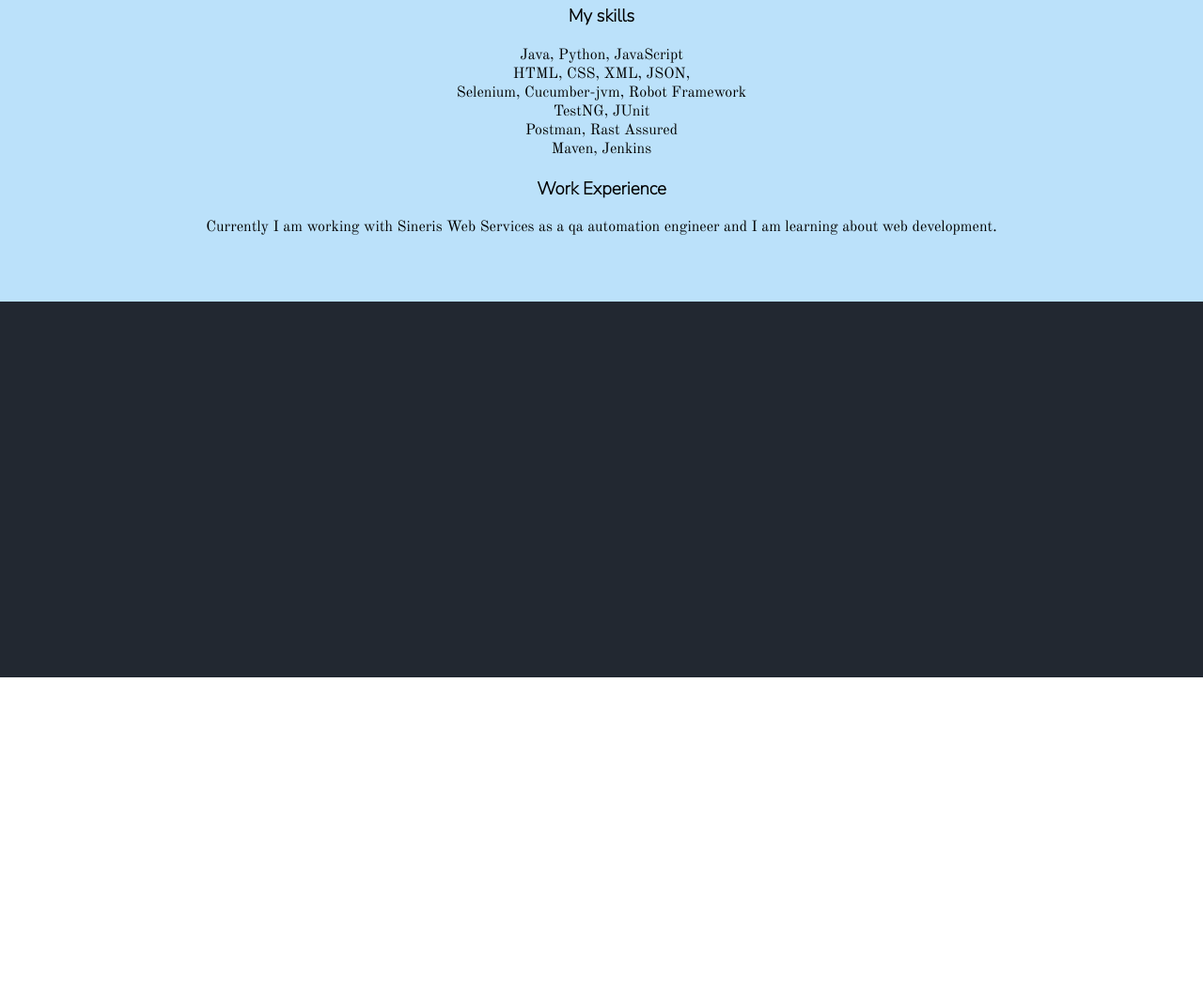
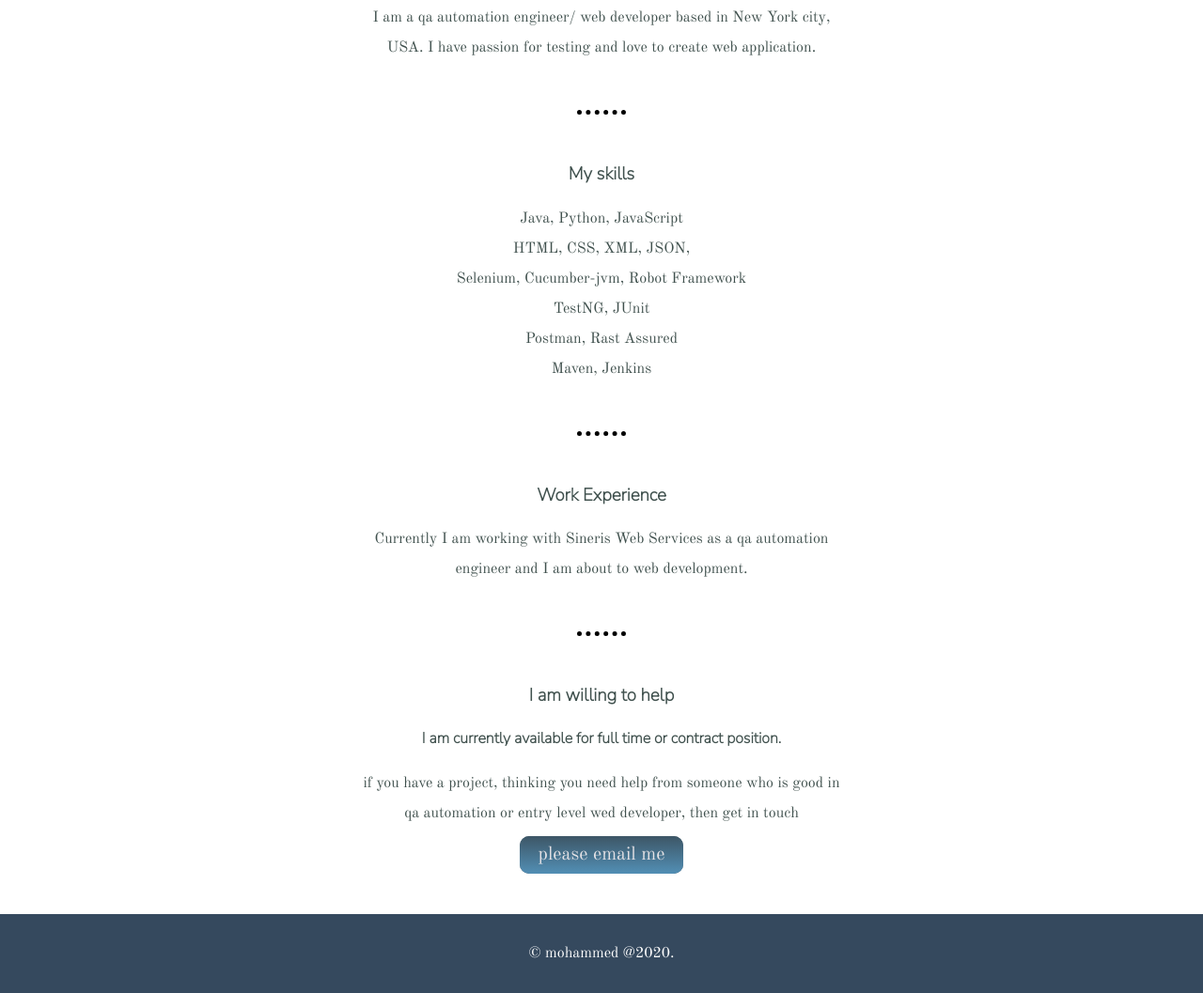
Before and after one commit to MohammedTarafdar/WebDevelopment, a plain HTML site: page MySite/index.html in a window 1280 px wide. Shown: the part 598-1655 px from the top of the page at 94% size. Before the commit the page ends 1319 px from the top, so only its background shows below. Drawn offline with nearby package versions, Linux system fonts and the light colour scheme.

Commit message:
Secomd commit with css

```diff
--- a/MySite/css/styles.css
+++ b/MySite/css/styles.css
@@ -1,30 +1,60 @@
 body{
+  color: #40514E;
+  font-family: 'Old Standard TT', serif;
+  text-align: center;
   margin: 0;
-  text-align: center;
-  font-family: 'Old Standard TT', serif;
+
 }
 
 
 h1{
-  margin-top: 0;
+  color: #1f4068;
   font-family: 'Sacramento', cursive;
+  font-size: 4rem;
+  margin: 50px auto 0 auto;
 }
 
 h2{
   font-family: 'Nunito Sans', sans-serif;
+  font-size: 2rem;
 }
 
 h3{
+
+  font-family: 'Nunito Sans', sans-serif;
+
+}
+
+h4{
   font-family: 'Nunito Sans', sans-serif;
 }
 
+p{
+  line-height: 2rem;
+}
 
+
+hr{
+  border-style: none;
+  border-top-style: dotted;
+  border-color: black;
+  border-width: 5px;
+  margin: 50px auto;
+  width: 10%;
+
+}
+
+footer{
+  background-color: #35495e;
+  color: white;
+  padding: 10px;
+}
 
 .top-container{
   background-color: #ebecf1;
   position: relative;
   padding-top: 100px;
-  height: 400px;
+
 
 }
 
@@ -43,34 +73,53 @@ h3{
 }
 
 .top-mountain{
-  position: absolute;
-  right: 460px;
-  top: 180px;
+
 
 }
 
 .middle-mountain{
-  position: absolute;
+
 
 }
 
 .bottom-mountain{
-  position: absolute;
-  left: 670px;
-  bottom: 100px;
+
 }
 
 .middle-container{
-  margin-top: 0;
-  background-color: #bbe1fa;
-  width: 100%;
-  height: 400px;
+  margin: 50px auto;
+  width: 40%
+}
+
+.bottom-container{
+  margin: auto;
+  width: 50%
 
 }
 
-.bottom-container{
-  background-color: #222831;
-  width: 100%;
-  height: 400px;
+.btn {
+  background: #3d5666;
+  background-image: -webkit-linear-gradient(top, #3d5666, #528fb5);
+  background-image: -moz-linear-gradient(top, #3d5666, #528fb5);
+  background-image: -ms-linear-gradient(top, #3d5666, #528fb5);
+  background-image: -o-linear-gradient(top, #3d5666, #528fb5);
+  background-image: linear-gradient(to bottom, #3d5666, #528fb5);
+  -webkit-border-radius: 10;
+  -moz-border-radius: 10;
+  border-radius: 10px;
+  font-family: 'Old Standard TT', serif;
+  color: #e6e3e6;
+  font-size: 20px;
+  padding: 10px 20px 10px 20px;
+  text-decoration: none;
+}
 
+.btn:hover {
+  background: #3cb0fd;
+  background-image: -webkit-linear-gradient(top, #3cb0fd, #3498db);
+  background-image: -moz-linear-gradient(top, #3cb0fd, #3498db);
+  background-image: -ms-linear-gradient(top, #3cb0fd, #3498db);
+  background-image: -o-linear-gradient(top, #3cb0fd, #3498db);
+  background-image: linear-gradient(to bottom, #3cb0fd, #3498db);
+  text-decoration: none;
 }
--- a/MySite/index.html
+++ b/MySite/index.html
@@ -11,7 +11,7 @@
     <div class="top-container">
       <img class="top-cloud" src="images/cloud.png" alt="cloud-image">
       <h1>I'm Mohammed</h1>
-      <p>qa automation engineer and web developer</p>
+      <h2 class="sun-head">qa automation engineer and web developer</h2>
       <img class="bottom-cloud" src="images/cloud.png" alt="cloud-image">
       <img class="top-mountain" src="images/mountain.png" alt="mountain-image">
       <img class="middle-mountain" src="images/mountain.png" alt="mountain-image">
@@ -22,17 +22,24 @@
       <h3>Hello</h3>
       <p>I am a qa automation engineer/ web developer based in New York city, USA. I have passion for testing and love
        to create web application.</p>
+       <hr>
        <h3>My skills</h3>
        <p>Java, Python, JavaScript <br> HTML, CSS, XML, JSON, <br> Selenium, Cucumber-jvm, Robot Framework <br> TestNG, JUnit
          <br> Postman, Rast Assured <br> Maven, Jenkins </p>
+         <hr>
        <h3>Work Experience</h3>
-      <p>Currently I am working with Sineris Web Services as a qa automation engineer and I am learning about web development.</p>
-
-    </div>
-
-    <div class="bottom-container">
+      <p>Currently I am working with Sineris Web Services as a qa automation engineer and I am about to web development.</p>
+      <hr>
+      <h3>I am willing to help</h3>
+      <h4>I am currently available for full time or contract position.</h4>
+      <p>if you have a project, thinking you need help from someone who is good in qa automation or entry level wed developer,
+        then get in touch</p>
+      <a class="btn" href="tarafdar01@outlook.com">please email me</a>
 
     </div>
 
   </body>
+  <footer>
+    <p>&copy; mohammed @2020.</p>
+  </footer>
 </html>
```
